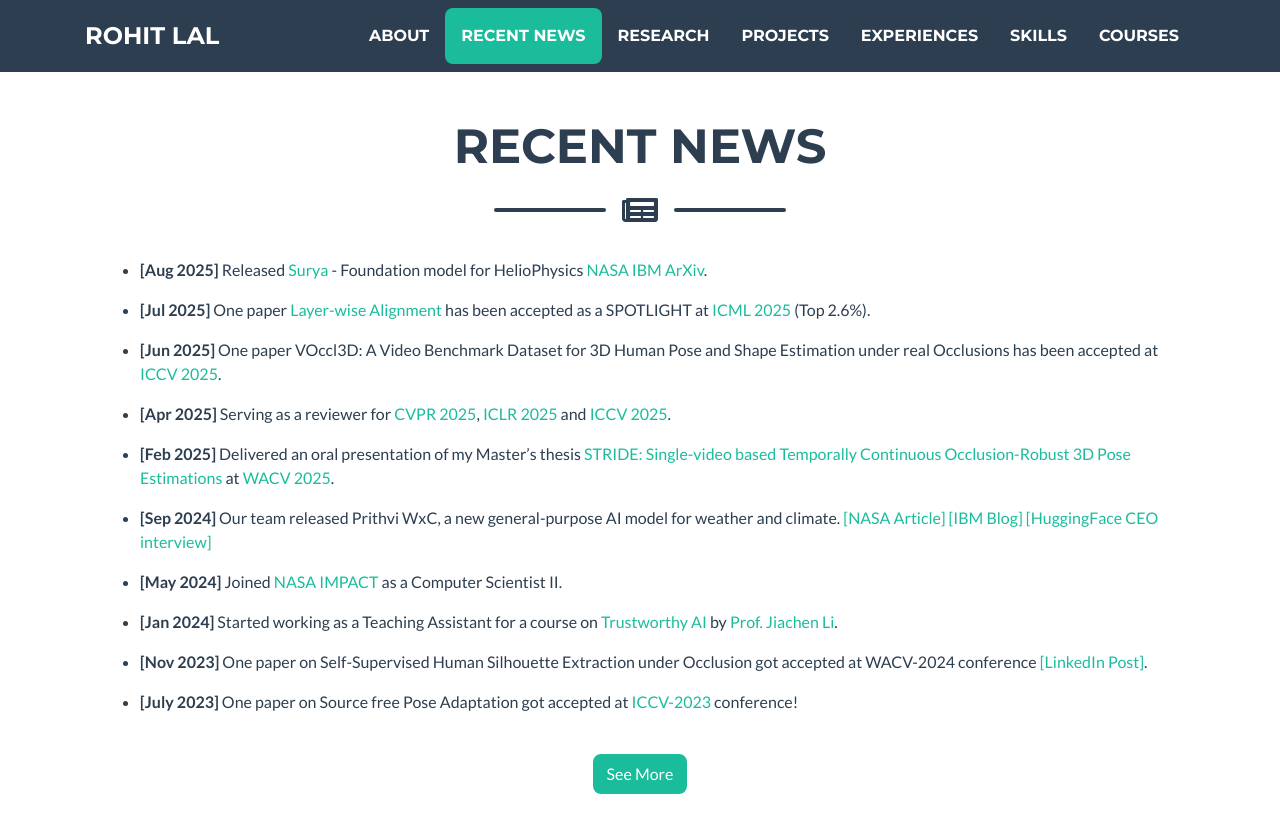
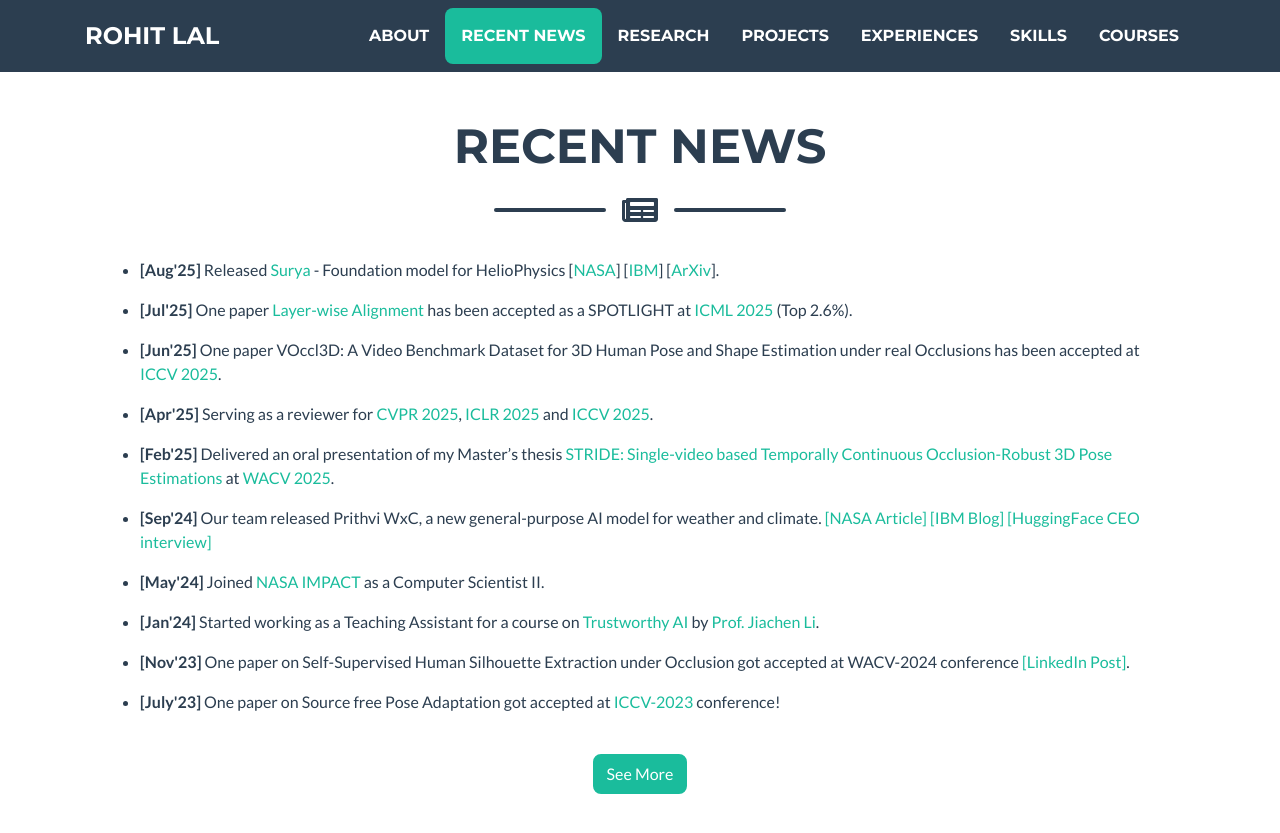
Before and after one commit to take2rohit/take2rohit.github.io, a Jekyll site: the page built from index.md, in a window 1280 px wide and 900 px high, scrolled down 1014 px. Shown: the top 833 px of the window. Built offline with Jekyll 4.4.1, drawn with Linux system fonts in a browser that asks for light colours; a style sheet for code colours, icons or effects is not loaded.

Commit message:
reformatting news

```diff
--- a/_data/news.yml
+++ b/_data/news.yml
@@ -2,100 +2,100 @@ k: 10     #limit the number of news to be displayed on the home page. default:10
 
 news:
 
-  - date: Aug 2025
+  - date: Aug'25
     description: >
-      Released [Surya](https://github.com/NASA-IMPACT/Surya) - Foundation model for HelioPhysics [NASA](https://science.data.nasa.gov/features-events/inside-surya-solar-ai-model) [IBM](https://www.youtube.com/watch?v=KWMoF97C1Ds) [ArXiv](https://arxiv.org/abs/2508.14112).
+      Released [Surya](https://github.com/NASA-IMPACT/Surya) - Foundation model for HelioPhysics [[NASA](https://science.data.nasa.gov/features-events/inside-surya-solar-ai-model)] [[IBM](https://www.youtube.com/watch?v=KWMoF97C1Ds)] [[ArXiv](https://arxiv.org/abs/2508.14112)].
 
-  - date: Jul 2025
+  - date: Jul'25
     description: >
       One paper [Layer-wise Alignment](https://arxiv.org/abs/2411.04291) has been accepted as a SPOTLIGHT at [ICML 2025](https://icml.cc/Conferences/2025) (Top 2.6%).
 
-  - date: Jun 2025
+  - date: Jun'25
     description: >
       One paper VOccl3D: A Video Benchmark Dataset for 3D Human Pose and Shape Estimation under real Occlusions has been accepted at [ICCV 2025](https://iccv.thecvf.com/Conferences/2025).
 
-  - date: Apr 2025
+  - date: Apr'25
     description: >
       Serving as a reviewer for [CVPR 2025](https://cvpr.thecvf.com/Conferences/2025), [ICLR 2025](https://iclr.cc/Conferences/2025) and [ICCV 2025](https://iccv.thecvf.com/Conferences/2025).
 
-  - date: Feb 2025
+  - date: Feb'25
     description: >
       Delivered an oral presentation of my Master’s thesis [STRIDE: Single-video based Temporally Continuous Occlusion-Robust 3D Pose Estimations](https://sites.google.com/ucr.edu/stride/home) at [WACV 2025](https://sites.google.com/ucr.edu/stride/home).
 
-  - date: Sep 2024
+  - date: Sep'24
     description: >
       Our team released Prithvi WxC, a new general-purpose AI model for weather and climate. [[NASA Article]](https://science.nasa.gov/open-science/ai-model-weather-climate/) [[IBM Blog]](https://research.ibm.com/blog/foundation-model-weather-climate) [[HuggingFace CEO interview]](https://www.youtube.com/watch?v=N6d0CqTjBbo&t=28s)
 
-  - date: May 2024
+  - date: May'24
     description: >
       Joined [NASA IMPACT](https://www.earthdata.nasa.gov/esds/impact) as a Computer Scientist II.
 
-  - date: Jan 2024
+  - date: Jan'24
     description: >
       Started working as a Teaching Assistant for a course on
       [Trustworthy AI](https://sites.google.com/ucr.edu/ee260b-w24/home) by
       [Prof. Jiachen Li](https://jiachenli94.github.io/).
 
-  - date: Nov 2023
+  - date: Nov'23
     description: >
       One paper on Self-Supervised Human Silhouette Extraction under Occlusion got accepted at
       WACV-2024 conference [[LinkedIn Post]](https://www.linkedin.com/posts/rohit-lal_ai-machinelearning-computervision-activity-7150061004364615680-M9pw?utm_source=share&utm_medium=member_desktop).
 
-  - date: July 2023
+  - date: July'23
     description: >
       One paper on Source free Pose Adaptation got accepted at
       [ICCV-2023](https://iccv2023.thecvf.com/) conference!
 
-  - date: Mar 2023
+  - date: Mar'23
     description: >
       Our work at IISc on *Improving Domain Adaptation through Class Aware Frequency Transformation*
       got accepted to the [International Journal of Computer Vision (IJCV)](https://www.springer.com/journal/11263).
 
-  - date: Oct 2022
+  - date: Oct'22
     description: >
       Our paper on *CoNMix for Source-free Single and Multi-target Domain Adaptation*
       got accepted at the [Winter Conference on Applications of Computer Vision (WACV) 2023](https://wacv2023.thecvf.com/home).
 
-  - date: Apr 2022
+  - date: Apr'22
     description: >
       Paper on [Holistic Approach to Measure Sample-level Adversarial Vulnerability and its Utility in Building Trustworthy Systems](https://sites.google.com/view/sample-adv-trustworthy/)
       got accepted at [HCIS Workshop, CVPR'22](https://sites.google.com/nycu.edu.tw/hcis/home).
 
-  - date: Oct 2021
+  - date: Oct'21
     description: >
       Our paper [Open-Set Multi-Source Multi-Target Domain Adaptation](https://ivlabs.github.io/os-nsmt/)
       got accepted at [Pre-registration Workshop, NeurIPS'21](https://preregister.science/).
 
-  - date: Aug 2021
+  - date: Aug'21
     description: >
       Our work at IISc on [CAFT- Class Aware Frequency Transform for Reducing Domain Gap](https://vclab-dev.github.io/CAFT/)
       got accepted at [TradiCV Workshop, ICCV'21](https://sites.google.com/view/tradicv).
 
-  - date: Jul 2021
+  - date: Jul'21
     description: >
       Joining as a Project Assistant at [Visual Computing Lab, IISc Bangalore](http://visual-computing.in/home/).
 
-  - date: Nov 2020
+  - date: Nov'20
     description: >
       Completed my intern work at [NUS - National University of Singapore](http://www.nus.edu.sg/)
       on 6DOF origami pose estimation. Check out the [Video Here](https://youtu.be/59ahQ5n6Snk)
 
-  - date: Aug 2020
+  - date: Aug'20
     description: >
       First position holder of [Smart India Hackathon 2020](https://www.sih.gov.in/)
       conducted by MHRD winning cash prize of Rs. 1,00,000 [[Video Link]](https://youtu.be/Y-EuzsubixI).
 
-  - date: Aug 2020
+  - date: Aug'20
     description: >
       Collaborated with a senior scientist at [CAIR Lab, DRDO](https://drdo.gov.in/labs-establishment/about-us/centre-artificial-intelligence-robotics-cair)
       on drone image tracking, detection and pose estimation.
 
-  - date: Jun 2020
+  - date: Jun'20
     description: >
       Made two GitHub repository [IvLabs/resources](https://github.com/IvLabs/resources)
       and [IvLabs/ResearchPaperNotes](https://github.com/IvLabs/ResearchPaperNotes) which started to gain popularity!
 
-  - date: Feb 2020
+  - date: Feb'20
     description: >
       Bagged two first position in two different competitions named 'Techno.Docx' and
       'Electroblitz' at [AXIS'20, VNIT &#124; Central India's Largest Techfest](https://www.instagram.com/axis_vnit/?hl=en).
```
